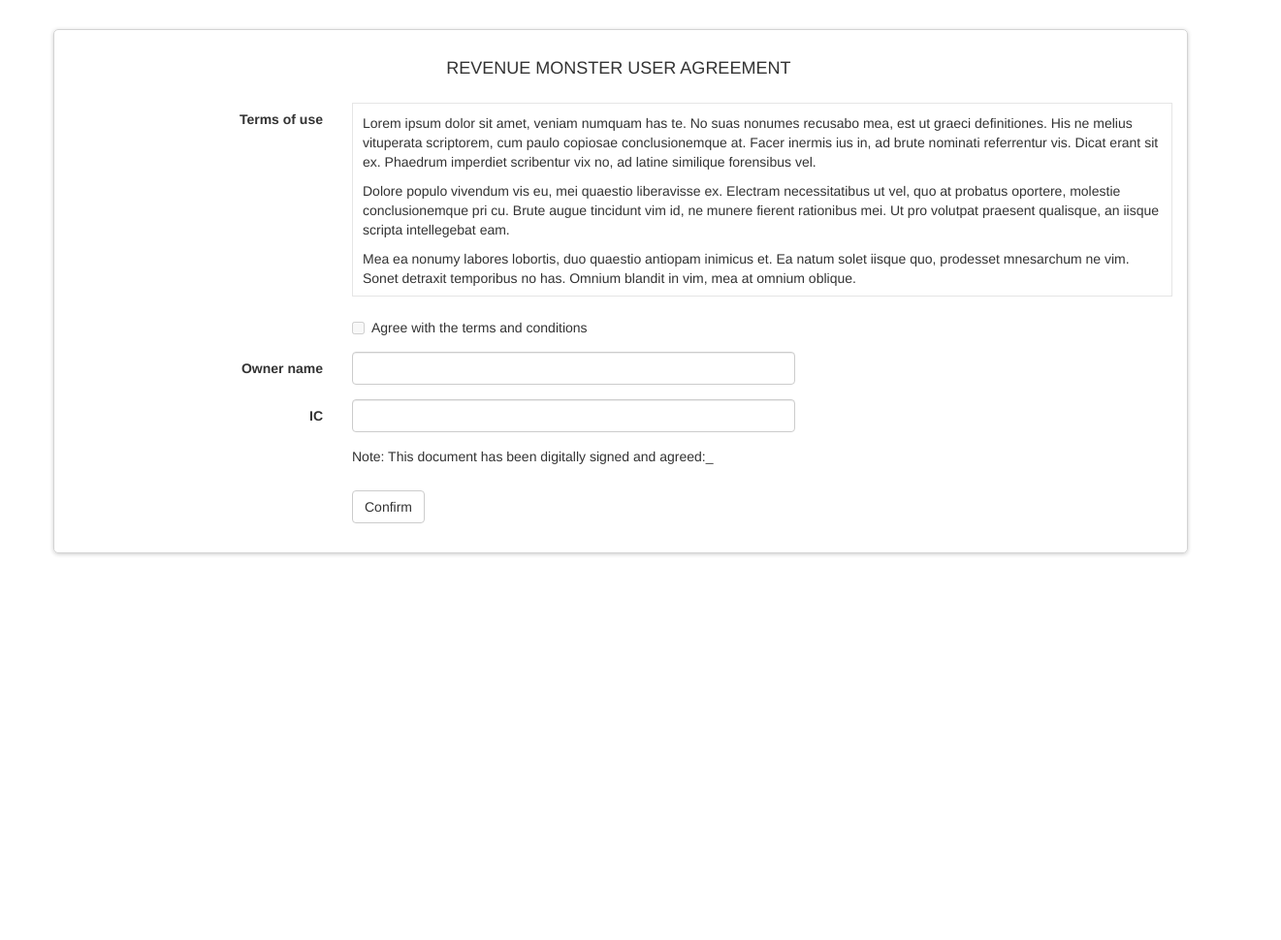
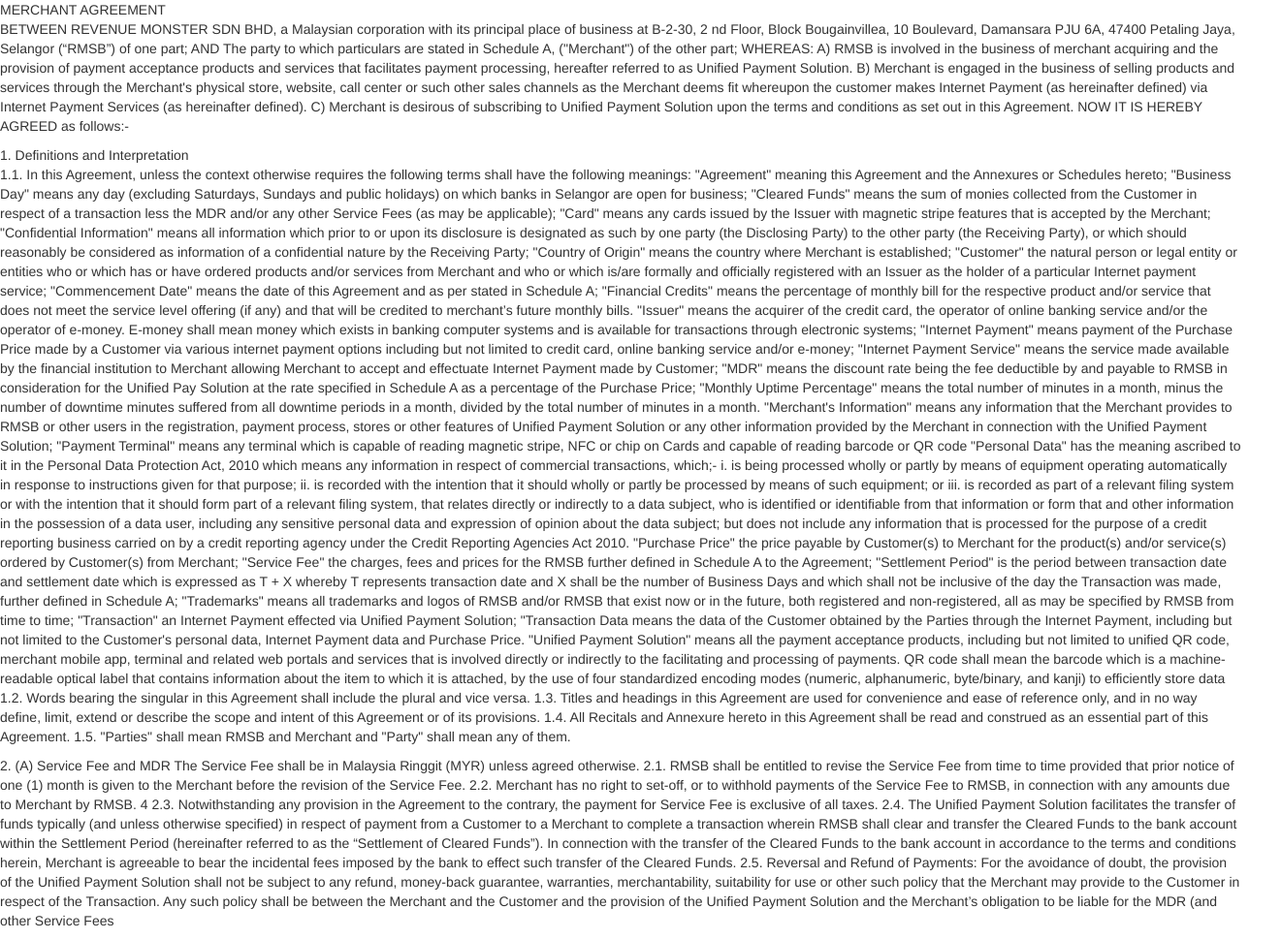
Before and after one commit to karkb/checkout-sys, a website: page e-agreement.html in a window 1280 px wide. Shown: the whole page at 97% size, 1321 px wide, since content can reach past the window. Before the commit the page ends 800 px from the top, so only its background shows below. Drawn offline with nearby package versions, Linux system fonts and the light colour scheme.

Commit message:
Update e-agreement.html

```diff
--- a/e-agreement.html
+++ b/e-agreement.html
@@ -1,194 +1,154 @@
 <!DOCTYPE html>
 <html>
   <head>
-        <title>E-Agreement</title>
-        <meta charset="utf-8">
-        <meta name="viewport" content="width=device-width, initial-scale=1">
-        <link rel="stylesheet" href="https://maxcdn.bootstrapcdn.com/bootstrap/3.3.7/css/bootstrap.min.css">
+    <title>Merchant Agreement</title>
+    <meta charset="utf-8" />
+    <!--
+      <meta name="viewport" content="width=device-width, initial-scale=1" />
+    -->
+    <link
+      rel="stylesheet"
+      href="https://maxcdn.bootstrapcdn.com/bootstrap/3.3.7/css/bootstrap.min.css"
+    />
     <script src="https://ajax.googleapis.com/ajax/libs/jquery/3.3.1/jquery.min.js"></script>
     <script src="https://maxcdn.bootstrapcdn.com/bootstrap/3.3.7/js/bootstrap.min.js"></script>
-    <style>
-        .container {
-            padding-top: 20px;
-            padding-bottom: 15px;
-            border: 1px solid lightgray;
-            border-radius: 5px;
-            box-shadow: 0px 1px 4px 0px rgba(0,0,0,0.2);
-            margin-top: 30px;
-            vertical-align: middle;
-            }
-   </style>
   </head>
 
   <body>
-    <div class="container">
-        <div class="row">
-            <div class="col-xs-12">
-                <form id="registrationForm" class="form-horizontal fv-form fv-form-bootstrap" novalidate="novalidate">
-                    <div class="form-group">
-                        <div class="col-xs-9 col-xs-offset-4">
-                            <h4 >REVENUE MONSTER USER AGREEMENT</h4>
+    <div>
+      <span>MERCHANT AGREEMENT</span>
+      <p>
+        BETWEEN REVENUE MONSTER SDN BHD, a Malaysian corporation with its
+        principal place of business at B-2-30, 2 nd Floor, Block Bougainvillea,
+        10 Boulevard, Damansara PJU 6A, 47400 Petaling Jaya, Selangor (“RMSB”)
+        of one part; AND The party to which particulars are stated in Schedule
+        A, ("Merchant") of the other part; WHEREAS: A) RMSB is involved in the
+        business of merchant acquiring and the provision of payment acceptance
+        products and services that facilitates payment processing, hereafter
+        referred to as Unified Payment Solution. B) Merchant is engaged in the
+        business of selling products and services through the Merchant's
+        physical store, website, call center or such other sales channels as the
+        Merchant deems fit whereupon the customer makes Internet Payment (as
+        hereinafter defined) via Internet Payment Services (as hereinafter
+        defined). C) Merchant is desirous of subscribing to Unified Payment
+        Solution upon the terms and conditions as set out in this Agreement. NOW
+        IT IS HEREBY AGREED as follows:-
+      </p>
+      <span>1. Definitions and Interpretation </span>
+      <p>
+        1.1. In this Agreement, unless the context otherwise requires the
+        following terms shall have the following meanings: "Agreement" meaning
+        this Agreement and the Annexures or Schedules hereto; "Business Day"
+        means any day (excluding Saturdays, Sundays and public holidays) on
+        which banks in Selangor are open for business; "Cleared Funds" means the
+        sum of monies collected from the Customer in respect of a transaction
+        less the MDR and/or any other Service Fees (as may be applicable);
+        "Card" means any cards issued by the Issuer with magnetic stripe
+        features that is accepted by the Merchant; "Confidential Information"
+        means all information which prior to or upon its disclosure is
+        designated as such by one party (the Disclosing Party) to the other
+        party (the Receiving Party), or which should reasonably be considered as
+        information of a confidential nature by the Receiving Party; "Country of
+        Origin" means the country where Merchant is established; "Customer" the
+        natural person or legal entity or entities who or which has or have
+        ordered products and/or services from Merchant and who or which is/are
+        formally and officially registered with an Issuer as the holder of a
+        particular Internet payment service; "Commencement Date" means the date
+        of this Agreement and as per stated in Schedule A; "Financial Credits"
+        means the percentage of monthly bill for the respective product and/or
+        service that does not meet the service level offering (if any) and that
+        will be credited to merchant’s future monthly bills. "Issuer" means the
+        acquirer of the credit card, the operator of online banking service
+        and/or the operator of e-money. E-money shall mean money which exists in
+        banking computer systems and is available for transactions through
+        electronic systems; "Internet Payment" means payment of the Purchase
+        Price made by a Customer via various internet payment options including
+        but not limited to credit card, online banking service and/or e-money;
+        "Internet Payment Service" means the service made available by the
+        financial institution to Merchant allowing Merchant to accept and
+        effectuate Internet Payment made by Customer; "MDR" means the discount
+        rate being the fee deductible by and payable to RMSB in consideration
+        for the Unified Pay Solution at the rate specified in Schedule A as a
+        percentage of the Purchase Price; "Monthly Uptime Percentage" means the
+        total number of minutes in a month, minus the number of downtime minutes
+        suffered from all downtime periods in a month, divided by the total
+        number of minutes in a month. "Merchant's Information" means any
+        information that the Merchant provides to RMSB or other users in the
+        registration, payment process, stores or other features of Unified
+        Payment Solution or any other information provided by the Merchant in
+        connection with the Unified Payment Solution; "Payment Terminal" means
+        any terminal which is capable of reading magnetic stripe, NFC or chip on
+        Cards and capable of reading barcode or QR code "Personal Data" has the
+        meaning ascribed to it in the Personal Data Protection Act, 2010 which
+        means any information in respect of commercial transactions, which;- i.
+        is being processed wholly or partly by means of equipment operating
+        automatically in response to instructions given for that purpose; ii. is
+        recorded with the intention that it should wholly or partly be processed
+        by means of such equipment; or iii. is recorded as part of a relevant
+        filing system or with the intention that it should form part of a
+        relevant filing system, that relates directly or indirectly to a data
+        subject, who is identified or identifiable from that information or form
+        that and other information in the possession of a data user, including
+        any sensitive personal data and expression of opinion about the data
+        subject; but does not include any information that is processed for the
+        purpose of a credit reporting business carried on by a credit reporting
+        agency under the Credit Reporting Agencies Act 2010. "Purchase Price"
+        the price payable by Customer(s) to Merchant for the product(s) and/or
+        service(s) ordered by Customer(s) from Merchant; "Service Fee" the
+        charges, fees and prices for the RMSB further defined in Schedule A to
+        the Agreement; "Settlement Period" is the period between transaction
+        date and settlement date which is expressed as T + X whereby T
+        represents transaction date and X shall be the number of Business Days
+        and which shall not be inclusive of the day the Transaction was made,
+        further defined in Schedule A; "Trademarks" means all trademarks and
+        logos of RMSB and/or RMSB that exist now or in the future, both
+        registered and non-registered, all as may be specified by RMSB from time
+        to time; "Transaction" an Internet Payment effected via Unified Payment
+        Solution; "Transaction Data means the data of the Customer obtained by
+        the Parties through the Internet Payment, including but not limited to
+        the Customer's personal data, Internet Payment data and Purchase Price.
+        "Unified Payment Solution" means all the payment acceptance products,
+        including but not limited to unified QR code, merchant mobile app,
+        terminal and related web portals and services that is involved directly
+        or indirectly to the facilitating and processing of payments. QR code
+        shall mean the barcode which is a machine-readable optical label that
+        contains information about the item to which it is attached, by the use
+        of four standardized encoding modes (numeric, alphanumeric, byte/binary,
+        and kanji) to efficiently store data 1.2. Words bearing the singular in
+        this Agreement shall include the plural and vice versa. 1.3. Titles and
+        headings in this Agreement are used for convenience and ease of
+        reference only, and in no way define, limit, extend or describe the
+        scope and intent of this Agreement or of its provisions. 1.4. All
+        Recitals and Annexure hereto in this Agreement shall be read and
+        construed as an essential part of this Agreement. 1.5. "Parties" shall
+        mean RMSB and Merchant and "Party" shall mean any of them.
+      </p>
+      <p>
+        2. (A) Service Fee and MDR The Service Fee shall be in Malaysia Ringgit
+        (MYR) unless agreed otherwise. 2.1. RMSB shall be entitled to revise the
+        Service Fee from time to time provided that prior notice of one (1)
+        month is given to the Merchant before the revision of the Service Fee.
+        2.2. Merchant has no right to set-off, or to withhold payments of the
+        Service Fee to RMSB, in connection with any amounts due to Merchant by
+        RMSB. 4 2.3. Notwithstanding any provision in the Agreement to the
+        contrary, the payment for Service Fee is exclusive of all taxes. 2.4.
+        The Unified Payment Solution facilitates the transfer of funds typically
+        (and unless otherwise specified) in respect of payment from a Customer
+        to a Merchant to complete a transaction wherein RMSB shall clear and
+        transfer the Cleared Funds to the bank account within the Settlement
+        Period (hereinafter referred to as the “Settlement of Cleared Funds”).
+        In connection with the transfer of the Cleared Funds to the bank account
+        in accordance to the terms and conditions herein, Merchant is agreeable
+        to bear the incidental fees imposed by the bank to effect such transfer
+        of the Cleared Funds. 2.5. Reversal and Refund of Payments: For the
+        avoidance of doubt, the provision of the Unified Payment Solution shall
+        not be subject to any refund, money-back guarantee, warranties,
+        merchantability, suitability for use or other such policy that the
+        Merchant may provide to the Customer in respect of the Transaction. Any
+        such policy shall be between the Merchant and the Customer and the
+        provision of the Unified Payment Solution and the Merchant’s obligation
+        to be liable for the MDR (and other Service Fees
+      </p>
     </div>
-                    </div>
-                    <div class="form-group " >
-                        <label class="col-xs-3 control-label">Terms of use</label>
-                        <div class="col-xs-9">
-                            <div id="#scroll" style="border: 1px solid #e5e5e5; height: 200px; overflow: scroll; padding: 10px;">
-                                <p>Lorem ipsum dolor sit amet, veniam numquam has te. No suas nonumes recusabo mea, est ut graeci definitiones. His ne melius vituperata scriptorem, cum paulo copiosae conclusionemque at. Facer inermis ius in, ad brute nominati referrentur vis. Dicat erant sit ex. Phaedrum imperdiet scribentur vix no, ad latine similique forensibus vel.</p>
-                                <p>Dolore populo vivendum vis eu, mei quaestio liberavisse ex. Electram necessitatibus ut vel, quo at probatus oportere, molestie conclusionemque pri cu. Brute augue tincidunt vim id, ne munere fierent rationibus mei. Ut pro volutpat praesent qualisque, an iisque scripta intellegebat eam.</p>
-                                <p>Mea ea nonumy labores lobortis, duo quaestio antiopam inimicus et. Ea natum solet iisque quo, prodesset mnesarchum ne vim. Sonet detraxit temporibus no has. Omnium blandit in vim, mea at omnium oblique.</p>
-                                <p>Eum ea quidam oportere imperdiet, facer oportere vituperatoribus eu vix, mea ei iisque legendos hendrerit. Blandit comprehensam eu his, ad eros veniam ridens eum. Id odio lobortis elaboraret pro. Vix te fabulas partiendo.</p>
-                                <p>Natum oportere et qui, vis graeco tincidunt instructior an, autem elitr noster per et. Mea eu mundi qualisque. Quo nemore nusquam vituperata et, mea ut abhorreant deseruisse, cu nostrud postulant dissentias qui. Postea tincidunt vel eu.</p>
-                                <p>Ad eos alia inermis nominavi, eum nibh docendi definitionem no. Ius eu stet mucius nonumes, no mea facilis philosophia necessitatibus. Te eam vidit iisque legendos, vero meliore deserunt ius ea. An qui inimicus inciderint.</p>
-                                <p>Ad eos alia inermis nominavi, eum nibh docendi definitionem no. Ius eu stet mucius nonumes, no mea facilis philosophia necessitatibus. Te eam vidit iisque legendos, vero meliore deserunt ius ea. An qui inimicus inciderint.</p>
-                                <p>Ad eos alia inermis nominavi, eum nibh docendi definitionem no. Ius eu stet mucius nonumes, no mea facilis philosophia necessitatibus. Te eam vidit iisque legendos, vero meliore deserunt ius ea. An qui inimicus inciderint.</p>
-                                <p>Ad eos alia inermis nominavi, eum nibh docendi definitionem no. Ius eu stet mucius nonumes, no mea facilis philosophia necessitatibus. Te eam vidit iisque legendos, vero meliore deserunt ius ea. An qui inimicus inciderint.</p>
-                                <p>Ad eos alia inermis nominavi, eum nibh docendi definitionem no. Ius eu stet mucius nonumes, no mea facilis philosophia necessitatibus. Te eam vidit iisque legendos, vero meliore deserunt ius ea. An qui inimicus inciderint.</p>
-
-                            </div>
-                        </div>
-                        </div>
-
-                        <div  class="form-group">
-                            <div  class="col-xs-6 col-xs-offset-3">
-                                <div class="checkbox">
-                                    <label data-toggle="tooltip" title="Please read all Terms of use!">
-                                        <input disabled type="checkbox" name="agree" value="agree" /> Agree with the terms and conditions
-                                    </label>
-                                </div>
-                            </div>
-                        </div>
-                    <div class="form-group">
-                        <label class="col-xs-3 control-label">Owner name</label>
-                        <div class="col-xs-5">
-                            <input type="text" class="form-control" name="username" />
-                        </div>
-                    </div>
-
-                    <div class="form-group">
-                        <label class="col-xs-3 control-label">IC</label>
-                        <div class="col-xs-5">
-                            <input type="text" class="form-control" name="email" />
-                        </div>
-                    </div>
-
-                    <!-- <div class="form-group">
-                        <label class="col-xs-3 control-label">Time stamp</label>
-                        <div class="col-xs-5">
-                            <input type="password" class="form-control" name="password" />
-                        </div>
-                    </div> -->
-
-                    <div class="form-group">
-                        <div class="col-xs-9 col-xs-offset-3" >
-                            <p>Note: This document has been digitally signed and agreed:_</p>
-                        </div>
-                    </div>
-
-
-                    <div class="form-group">
-                        <div class="col-xs-9 col-xs-offset-3">
-                            <button type="submit" class="btn btn-default" name="confirm" value="Confirm">Confirm</button>
-                        </div>
-                    </div>
-
-                </form>
-            </div>
-        </div>
-    </div>
-
   </body>
-    <script type="text/javascript">
-        $(document).ready(function() {
-            // $('[data-toggle="tooltip"]').tooltip();
-
-            $('div').scroll(function() {
-                if($(this).scrollTop() + $(this).innerHeight() >= $(this)[0].scrollHeight) {
-                    alert('Bottom reached!');
-                    document.getElementsByName("agree")[0].disabled = false;
-                }
-            });
-
-            $('[data-toggle="tooltip"]').tooltip();
-
-
-            // $('#registrationForm').formValidation({
-            //     framework: 'bootstrap',
-            //     icon: {
-            //         valid: 'glyphicon glyphicon-ok',
-            //         invalid: 'glyphicon glyphicon-remove',
-            //         validating: 'glyphicon glyphicon-refresh'
-            //     },
-            //     fields: {
-            //         firstName: {
-            //             row: '.col-xs-4',
-            //             validators: {
-            //                 notEmpty: {
-            //                     message: 'The first name is required'
-            //                 }
-            //             }
-            //         },
-            //         lastName: {
-            //             row: '.col-xs-4',
-            //             validators: {
-            //                 notEmpty: {
-            //                     message: 'The last name is required'
-            //                 }
-            //             }
-            //         },
-            //         username: {
-            //             validators: {
-            //                 notEmpty: {
-            //                     message: 'The username is required'
-            //                 },
-            //                 stringLength: {
-            //                     min: 6,
-            //                     max: 30,
-            //                     message: 'The username must be more than 6 and less than 30 characters long'
-            //                 },
-            //                 regexp: {
-            //                     regexp: /^[a-zA-Z0-9_\.]+$/,
-            //                     message: 'The username can only consist of alphabetical, number, dot and underscore'
-            //                 }
-            //             }
-            //         },
-            //         email: {
-            //             validators: {
-            //                 notEmpty: {
-            //                     message: 'The email address is required'
-            //                 },
-            //                 emailAddress: {
-            //                     message: 'The input is not a valid email address'
-            //                 }
-            //             }
-            //         },
-            //         password: {
-            //             validators: {
-            //                 notEmpty: {
-            //                     message: 'The password is required'
-            //                 },
-            //                 different: {
-            //                     field: 'username',
-            //                     message: 'The password cannot be the same as username'
-            //                 }
-            //             }
-            //         },
-            //         gender: {
-            //             validators: {
-            //                 notEmpty: {
-            //                     message: 'The gender is required'
-            //                 }
-            //             }
-            //         },
-            //         agree: {
-            //             validators: {
-            //                 notEmpty: {
-            //                     message: 'You must agree with the terms and conditions'
-            //                 }
-            //             }
-            //         }
-            //     }
-            // });
-        });
-    </script>
 </html>
```
Lines whose indentation alone changed are shown as unchanged.
